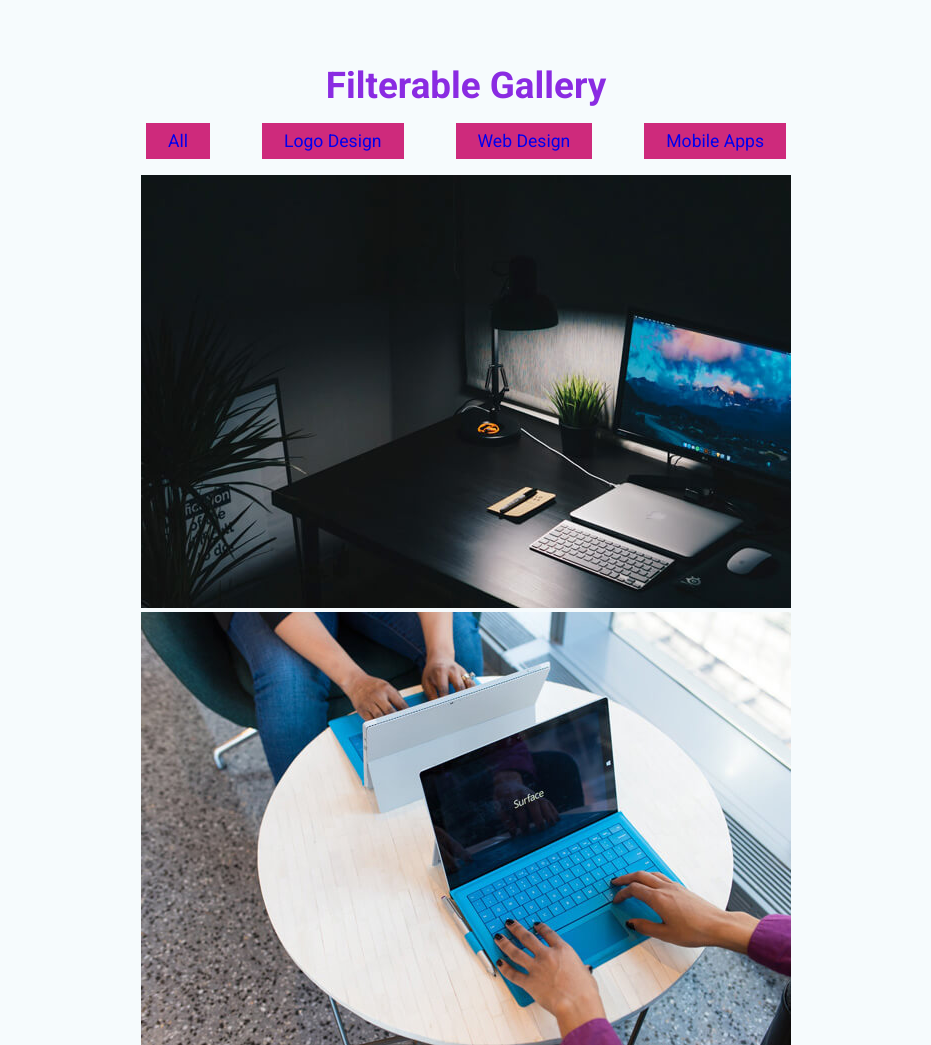
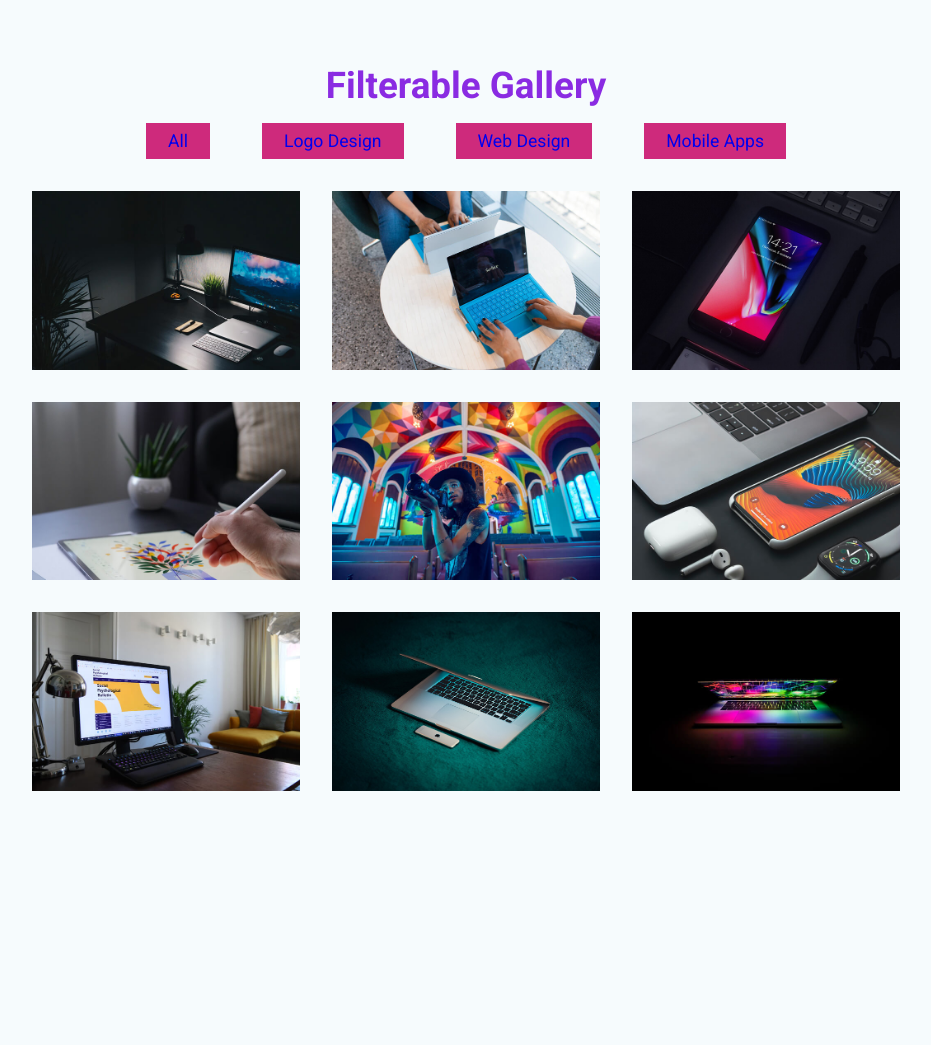
Before and after one commit to mercenar17r/javascript-gallery-filter, a plain HTML site: page index.html in a window 1280 px wide. Shown: the top 1045 px of the page, without its empty margins (174-1105 px from the left). After the commit the page ends 864 px from the top, so only its background shows below. Drawn offline with Linux system fonts and the light colour scheme.

Commit message:
fix image position

```diff
--- a/style.css
+++ b/style.css
@@ -39,3 +39,19 @@ h2 {
 .menu a:hover {
   background-color: #975867;
 }
+.box {
+  display: flex;
+  justify-content: flex-start;
+  flex-direction: row;
+  align-items: center;
+  flex-wrap: wrap;
+}
+.store-item {
+  width: 300px;
+  padding: 1rem;
+}
+
+.store-item img {
+  width: 100%;
+  display: block;
+}
```
